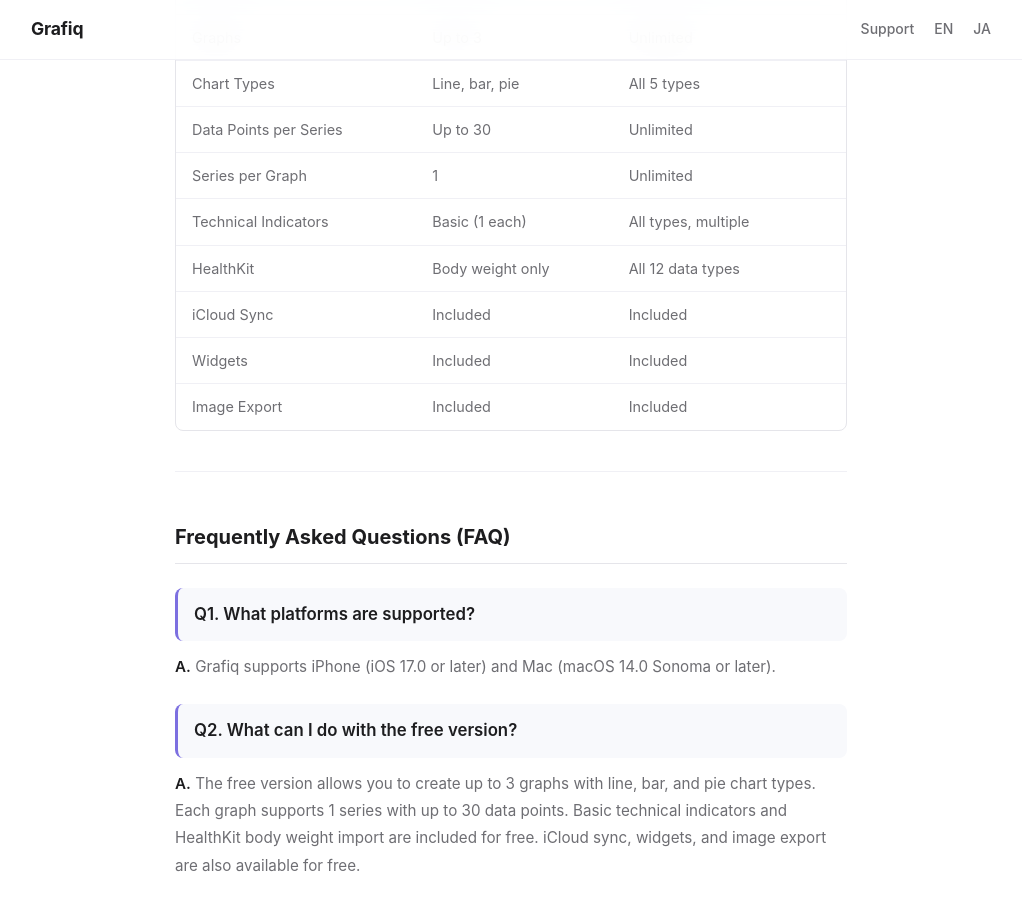
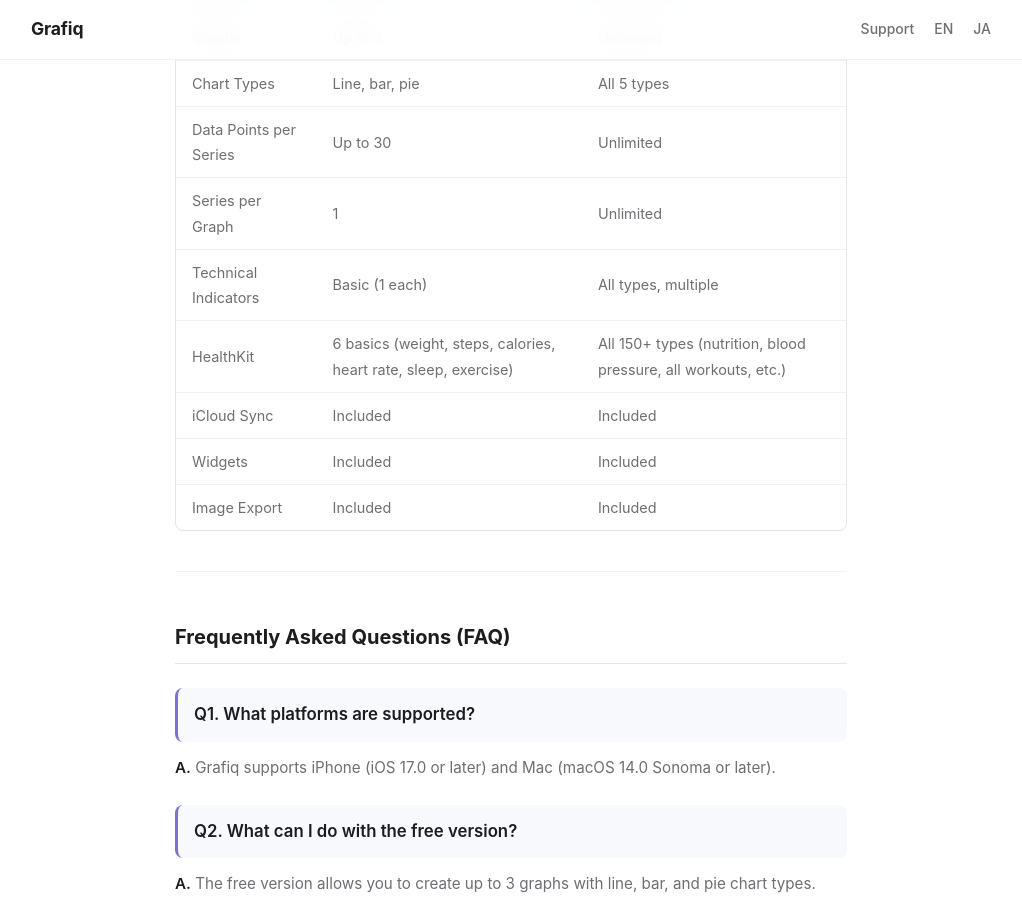
Before and after one commit to AliveDesign-JP/grafiq-docs, a Jekyll site: the page built from support-en.md, in a window 1280 px wide and 900 px high, scrolled down 1210 px. Shown: the whole window, without its empty margins (129-1151 px from the left). Built offline with Jekyll 4.4.1, drawn with Linux system fonts in a browser that asks for light colours.

Commit message:
fix: HealthKit Free 制限を6種に更新

```diff
--- a/support-en.md
+++ b/support-en.md
@@ -48,7 +48,7 @@ For questions, feedback, or bug reports, please contact us at:
 | Data Points per Series | Up to 30 | Unlimited |
 | Series per Graph | 1 | Unlimited |
 | Technical Indicators | Basic (1 each) | All types, multiple |
-| HealthKit | Body weight only | All 12 data types |
+| HealthKit | 6 basics (weight, steps, calories, heart rate, sleep, exercise) | All 150+ types (nutrition, blood pressure, all workouts, etc.) |
 | iCloud Sync | Included | Included |
 | Widgets | Included | Included |
 | Image Export | Included | Included |
```
